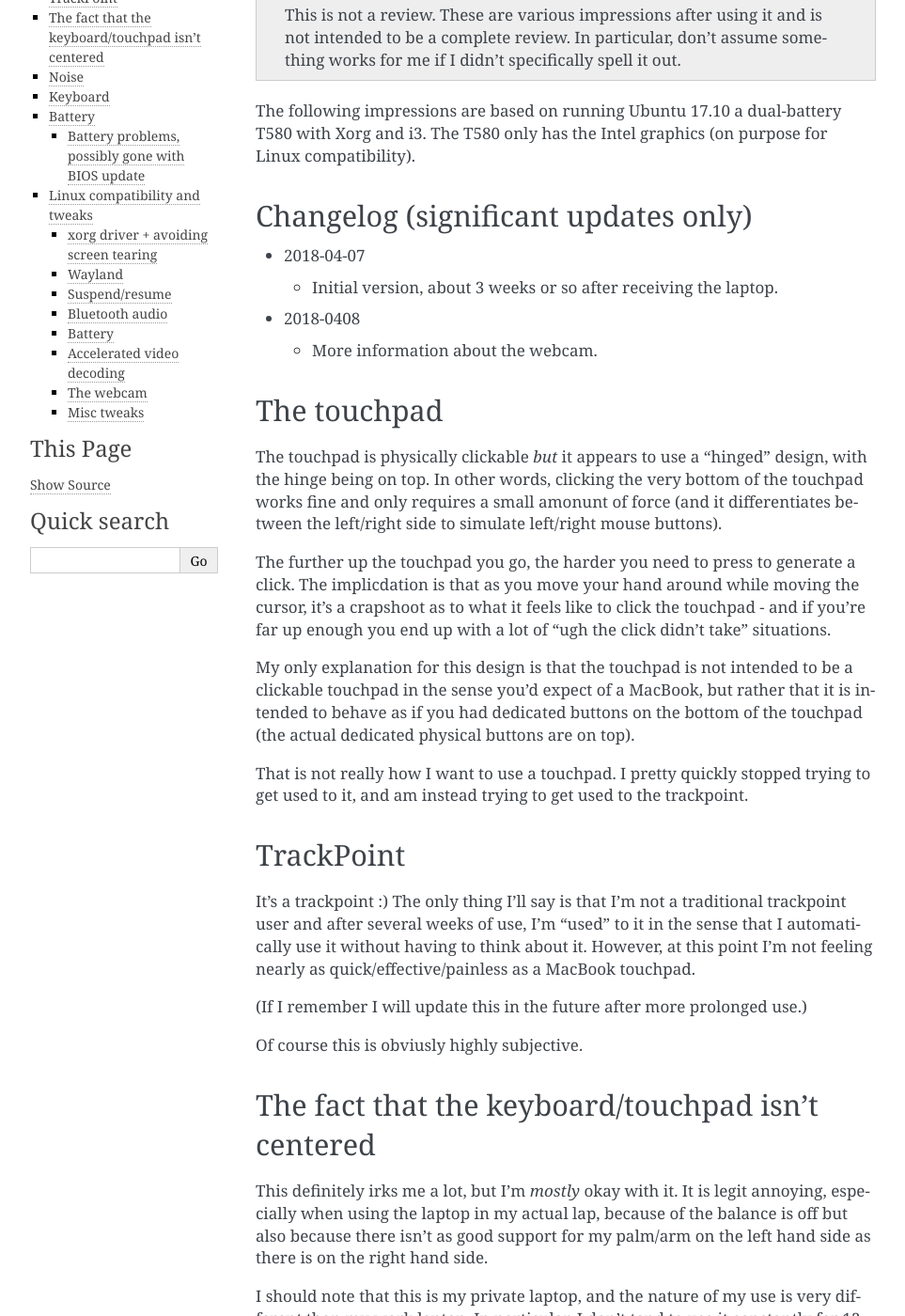
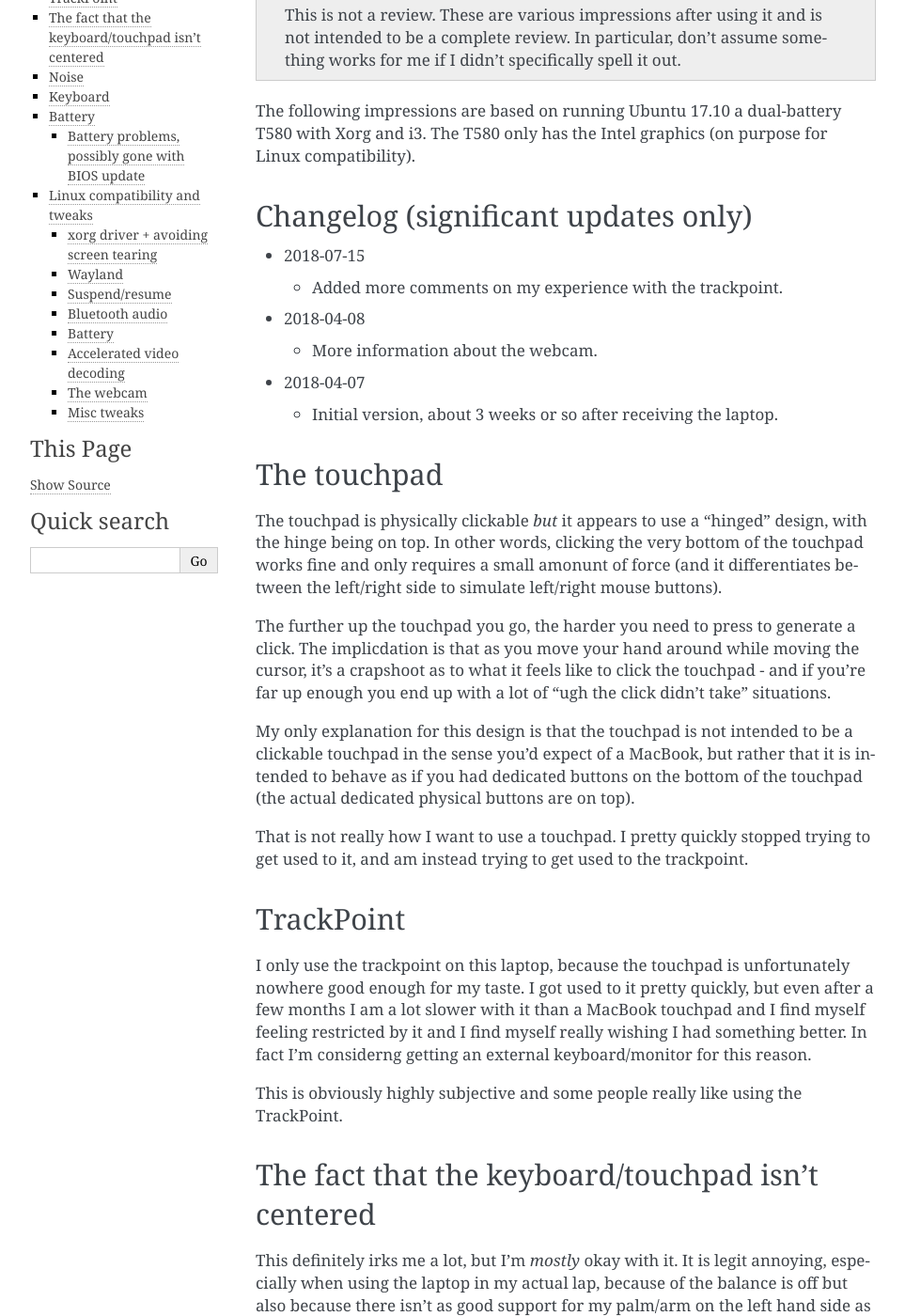
Before and after one commit to scode/docs, a Sphinx documentation site: the page built from docs/source/hardware/thinkpad_t580_linux.rst, in a window 1280 px wide and 1400 px high, scrolled down 212 px. Shown: the whole window at 94% size, without its empty margins (148-1111 px from the left). Built offline with Sphinx 7.4.7, drawn with Linux system fonts in a browser that asks for light colours.

Commit message:
Update comments on the trackpoint.

```diff
--- a/docs/source/hardware/thinkpad_t580_linux.rst
+++ b/docs/source/hardware/thinkpad_t580_linux.rst
@@ -12,13 +12,18 @@
 Changelog (significant updates only)
 ------------------------------------
 
+* 2018-07-15
+
+  * Added more comments on my experience with the trackpoint.
+
+* 2018-04-08
+
+  * More information about the webcam.
+
 * 2018-04-07
 
   * Initial version, about 3 weeks or so after receiving the laptop.
 
-* 2018-0408
-
-  * More information about the webcam.
 
 The touchpad
 ------------
@@ -48,16 +53,15 @@
 TrackPoint
 ----------
 
-It's a trackpoint :) The only thing I'll say is that I'm not a
-traditional trackpoint user and after several weeks of use, I'm "used"
-to it in the sense that I automatically use it without having to think
-about it. However, at this point I'm not feeling nearly as
-quick/effective/painless as a MacBook touchpad.
+I only use the trackpoint on this laptop, because the touchpad is
+unfortunately nowhere good enough for my taste. I got used to it
+pretty quickly, but even after a few months I am a lot slower with it
+than a MacBook touchpad and I find myself feeling restricted by it and
+I find myself really wishing I had something better. In fact I'm
+considerng getting an external keyboard/monitor for this reason.
 
-(If I remember I will update this in the future after more prolonged
-use.)
-
-Of course this is obviusly highly subjective.
+This is obviously highly subjective and some people really like using
+the TrackPoint.
 
 
 The fact that the keyboard/touchpad isn't centered
```
